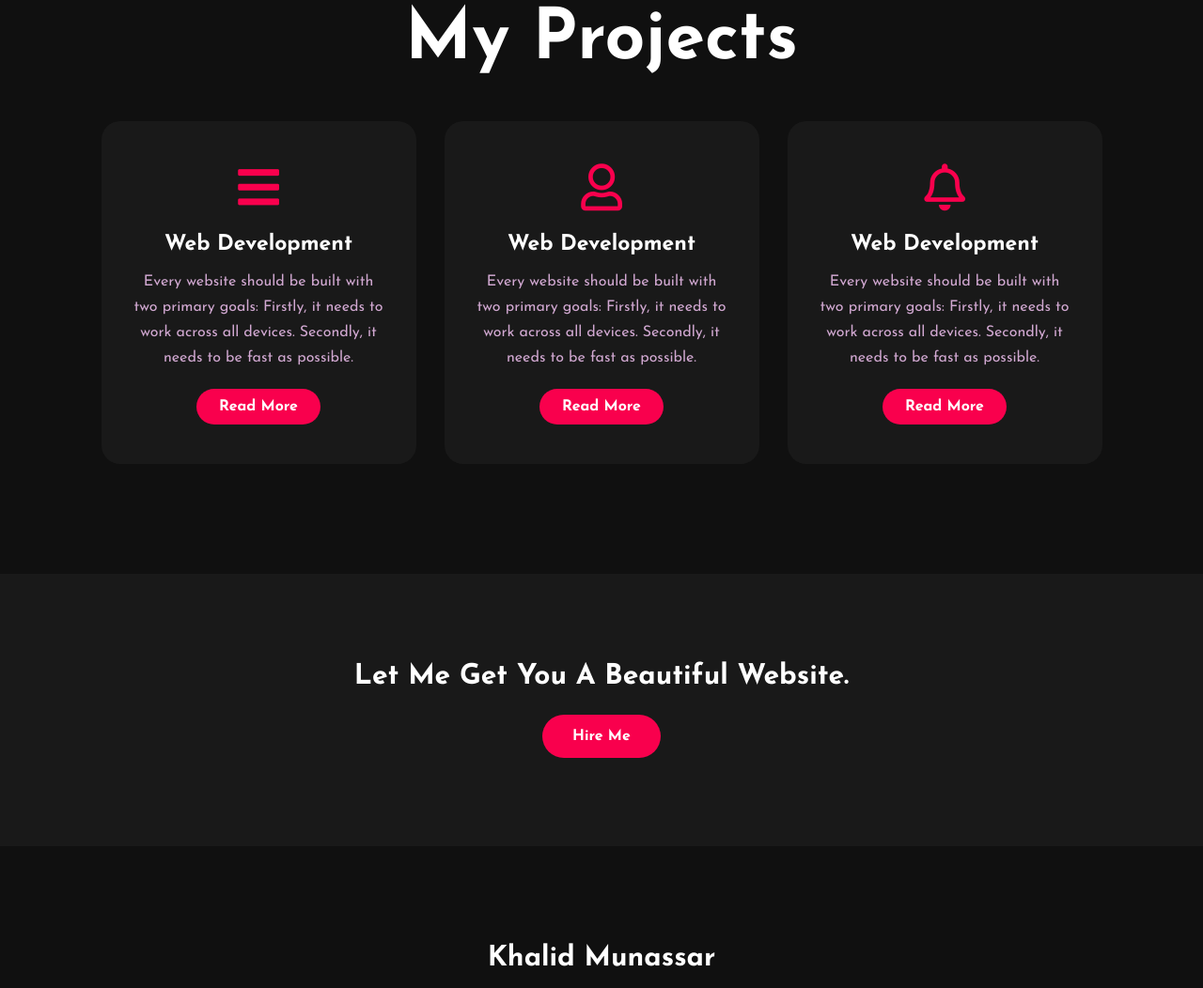
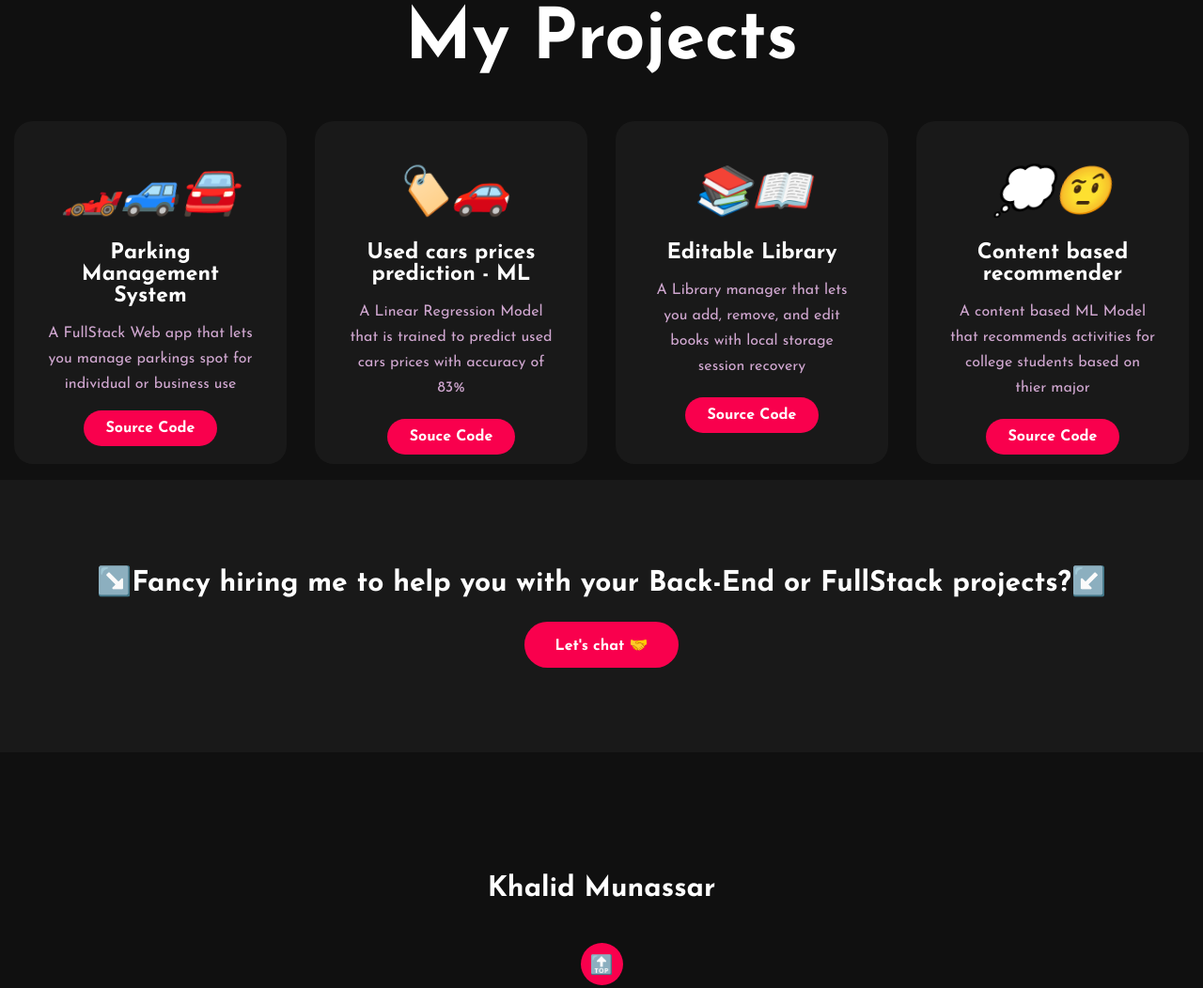
Before and after one commit to KaptainveCreative/MyPortfolio, a plain HTML site: page index.html in a window 1280 px wide. Shown: the part 1540-2592 px from the top of the page at 94% size. Drawn offline with Linux system fonts and the light colour scheme.

Commit message:
90% done

```diff
--- a/css/style.css
+++ b/css/style.css
@@ -20,7 +20,7 @@ nav{
 	align-items: center;
 	justify-content: space-between;
 	padding-top: 45px;
-	padding-left: 5%;
+	padding-left: 3%;
 	padding-right: auto;
 }
 .logo{
@@ -230,7 +230,7 @@ h5{
 	border: 2px solid #f9004d;
 	cursor: pointer;
 }
-.contact-me{
+#contact-me{
 	width: 100%;
 	height: 290px;
 	background: #191919;
@@ -239,13 +239,13 @@ h5{
 	flex-direction: column;
 	justify-content: center;
 }
-.contact-me p{
+#contact-me p{
 	color: white;
 	font-size: 30px;
 	font-weight: bold;
 	margin-bottom: 25px;
 }
-.contact-me .button-two{
+#contact-me .button-two{
 	background-color:#f9004d;
 	color: white;
 	text-decoration: none;
@@ -255,7 +255,7 @@ h5{
 	border-radius: 30px;
 	transition: .4s;
 }
-.contact-me .button-two:hover{
+#contact-me .button-two:hover{
 	background-color: transparent;
 	border: 2px solid #f9004d;
 	cursor: pointer;
--- a/index.html
+++ b/index.html
@@ -20,10 +20,9 @@
 				<li><a href="https://www.linkedin.com/in/elcaptain-khalid/">LinkedIn</a></li>
 				<li><a href="/Resume/Khalid_Munassar - SWE-Resume .pdf">Resume</a></li>
 				<li><a href="#title">Projects</a></li>
-				<li><a href="#">Contact Us</a></li>
-                <li><a href="#">Freelancing</a></li>
+                <li><a href="#contact-me">Hire Me</a></li>
 			</ul>
-			<a href="#" class="btn">Subscribe</a>
+			<a href="#" class="btn">Hey There! 😃</a>
 		</nav>
         </div>
 
@@ -32,10 +31,6 @@
 			<h1>Khalid <span>Munassar</span></h1>
 			<h3>I'm a Software Engineer</h3>
 			<div class="newslatter">
-				<form>
-					<input type="email" name="email" id="mail" placeholder="Enter Your Email">
-					<input type="submit" name="submit" value="Lets Start">
-				</form>
 			</div>
 		</div>
 	</div>
@@ -58,41 +53,55 @@
 	<div class="service">
 		<div id="title">
 			<h2>My Projects</h2>
-		</div>
+
 
 		<div class="box">
+
 			<div class="card">
-				<i class="fas fa-bars"></i>
-				<h5>Web Development</h5>
+				<i > 🏎️🚙🚘</i>
+				<h5>Parking Management System</h5>
 				<div class="pra">
-					<p>Every website should be built with two primary goals: Firstly, it needs to work across all devices. Secondly, it needs to be fast as possible.</p>
+					<p>A FullStack Web app that lets you manage parkings spot for individual or business use</p>
 
 					<p style="text-align: center;">
-						<a class="button" href="#">Read More</a>
+					<div class='Overlay'>
+						<a class="button" href="https://github.com/KaptainveCreative/Parking-Management-System">Source Code</a>
+					</div >
 					</p>
 				</div>
 			</div>
 
 			<div class="card">
-				<i class="far fa-user"></i>
-				<h5>Web Development</h5>
+				<i > 🏷️🚗</i>
+				<h5>Used cars prices prediction - ML</h5>
 				<div class="pra">
-					<p>Every website should be built with two primary goals: Firstly, it needs to work across all devices. Secondly, it needs to be fast as possible.</p>
+					<p>A Linear Regression Model that is trained to predict used cars prices with accuracy of 83%</p>
 
 					<p style="text-align: center;">
-						<a class="button" href="#">Read More</a>
+						<a class="button" href="https://github.com/KaptainveCreative/Used-Cars-Prediction-Model">Souce Code</a>
 					</p>
 				</div>
 			</div>
 
 			<div class="card">
-				<i class="far fa-bell"></i>
-				<h5>Web Development</h5>
+				<i> 📚📖</i>
+				<h5>Editable Library</h5>
 				<div class="pra">
-					<p>Every website should be built with two primary goals: Firstly, it needs to work across all devices. Secondly, it needs to be fast as possible.</p>
+					<p>A Library manager that lets you add, remove, and edit books with local storage session recovery</p>
 
 					<p style="text-align: center;">
-						<a class="button" href="#">Read More</a>
+						<a class="button" href="https://github.com/KaptainveCreative/Editable-Library">Source Code</a>
+					</p>
+				</div>
+			</div>
+			<div class="card">
+				<i> 💭🤨</i>
+				<h5>Content based recommender</h5>
+				<div class="pra">
+					<p>A content based ML Model that recommends activities for college students based on thier major</p>
+
+					<p style="text-align: center;">
+						<a class="button" href="https://github.com/KaptainveCreative/Content-Based-Recommder-System--Machine-Learning">Source Code</a>
 					</p>
 				</div>
 			</div>
@@ -100,19 +109,16 @@
 	</div>
 
 	<!------Contact Me------>
-	<div class="contact-me">
-		<p>Let Me Get You A Beautiful Website.</p>
-		<a class="button-two" href="#">Hire Me</a>
+	<div id="contact-me">
+		<p>↘️Fancy hiring me to help you with your Back-End or FullStack projects?↙️</p>
+		<a class="button-two" href="mailto:khldmnsr91@example.com">Let's chat 🤝</a>
 	</div>
 
 	<!------footer start--------->
 	<footer>
 		<p>Khalid Munassar</p>
-		<p>For more HTML, CSS, and coding tutorial - please click on the link below to subscribe to my channel:</p>
 		<div class="social">
-			<a href="#"><i class="fab fa-facebook-f"></i></a>
-			<a href="#"><i class="fab fa-instagram"></i></a>
-			<a href="#"><i class="fab fa-dribbble"></i></a>
+			<a class="button" href="#top">🔝</a>
 		</div>
 		<p class="end">Khalid Munassar @2023</p>
 	</footer>
```
Also changed, not shown: 2 other files.
